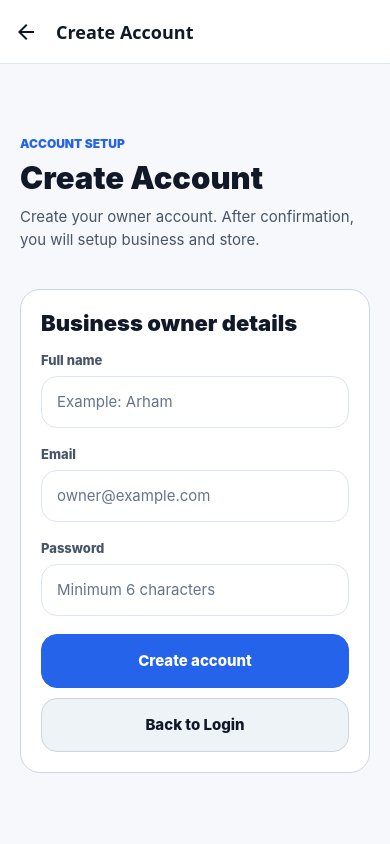
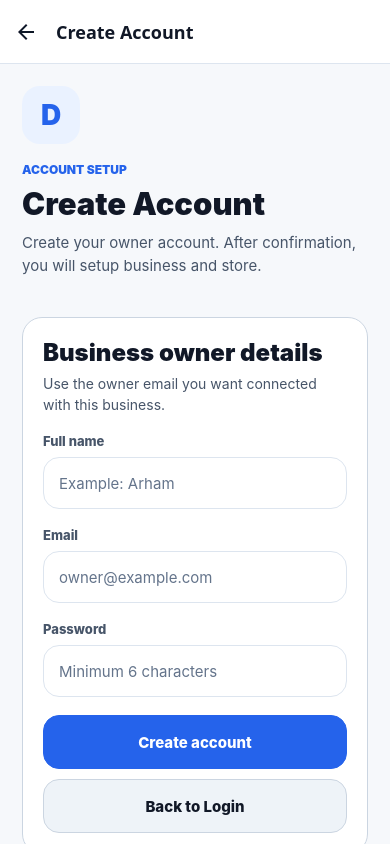
Before and after one commit to mian-arham-haroon/dukan-app, a React Native app: screen /Signup in a window 390 px wide. Built offline with nearby package versions, Linux system fonts and the light colour scheme; no server answers.

Commit message:
Complete modern light and dark UI polish

```diff
--- a/src/screens/auth/LoginScreen.tsx
+++ b/src/screens/auth/LoginScreen.tsx
@@ -151,14 +151,25 @@ export function LoginScreen({ navigation }: Props) {
     <SafeAreaView style={[styles.screen, { backgroundColor: theme.background }]}>
       <ScrollView contentContainerStyle={styles.scrollContent}>
         <View style={styles.wrapper}>
+          <View style={styles.hero}>
+            <View style={[styles.brandMark, { backgroundColor: theme.primarySoft }]}>
+              <Text style={[styles.brandMarkText, { color: theme.primary }]}>D</Text>
+            </View>
+
             <AppHeader
               eyebrow="Offline first small business app"
               title="Dukan App"
               subtitle="Login with Supabase Auth. Business and store setup comes before cloud sync."
             />
+          </View>
 
           <AppCard style={styles.card}>
+            <View style={styles.cardHeader}>
               <Text style={[styles.cardTitle, { color: theme.textPrimary }]}>Login</Text>
+              <Text style={[styles.cardSubtitle, { color: theme.textSecondary }]}>
+                Continue to your shop workspace.
+              </Text>
+            </View>
 
             <AppInput
               label="Email"
@@ -224,35 +235,53 @@ const styles = StyleSheet.create({
   },
   scrollContent: {
     flexGrow: 1,
-    padding: 20,
+    padding: 22,
     justifyContent: "center",
   },
   wrapper: {
     width: "100%",
-    maxWidth: 440,
+    maxWidth: 460,
     alignSelf: "center",
   },
+  hero: {
+    marginBottom: 6,
+  },
+  brandMark: {
+    width: 58,
+    height: 58,
+    borderRadius: 18,
+    alignItems: "center",
+    justifyContent: "center",
+    marginBottom: 18,
+  },
+  brandMarkText: {
+    fontSize: 28,
+    fontWeight: "900",
+  },
   card: {
-    marginTop: 18,
+    marginTop: 14,
+    gap: 2,
+  },
+  cardHeader: {
+    marginBottom: 18,
   },
   cardTitle: {
-    fontSize: 22,
+    fontSize: 24,
     fontWeight: "900",
-    color: "#0F172A",
-    marginBottom: 16,
+    marginBottom: 6,
+  },
+  cardSubtitle: {
+    fontSize: 14,
+    lineHeight: 21,
   },
   errorText: {
-    color: "#DC2626",
     fontSize: 13,
     fontWeight: "700",
     marginBottom: 14,
   },
   warningText: {
-    color: "#92400E",
-    backgroundColor: "#FFFBEB",
-    borderColor: "#FDE68A",
     borderWidth: 1,
-    borderRadius: 12,
+    borderRadius: 14,
     padding: 12,
     fontSize: 13,
     fontWeight: "700",
@@ -270,6 +299,5 @@ const styles = StyleSheet.create({
   loadingText: {
     fontSize: 15,
     fontWeight: "700",
-    color: "#64748B",
   },
 });
--- a/src/screens/auth/SignupScreen.tsx
+++ b/src/screens/auth/SignupScreen.tsx
@@ -105,14 +105,27 @@ export function SignupScreen({ navigation }: Props) {
     <SafeAreaView style={[styles.screen, { backgroundColor: theme.background }]}>
       <ScrollView contentContainerStyle={styles.scrollContent}>
         <View style={styles.wrapper}>
-          <AppHeader
-            eyebrow="Account setup"
-            title="Create Account"
-            subtitle="Create your owner account. After confirmation, you will setup business and store."
-          />
+          <View style={styles.hero}>
+            <View style={[styles.brandMark, { backgroundColor: theme.primarySoft }]}>
+              <Text style={[styles.brandMarkText, { color: theme.primary }]}>D</Text>
+            </View>
+
+            <AppHeader
+              eyebrow="Account setup"
+              title="Create Account"
+              subtitle="Create your owner account. After confirmation, you will setup business and store."
+            />
+          </View>
 
           <AppCard style={styles.card}>
-            <Text style={[styles.cardTitle, { color: theme.textPrimary }]}>Business owner details</Text>
+            <View style={styles.cardHeader}>
+              <Text style={[styles.cardTitle, { color: theme.textPrimary }]}>
+                Business owner details
+              </Text>
+              <Text style={[styles.cardSubtitle, { color: theme.textSecondary }]}>
+                Use the owner email you want connected with this business.
+              </Text>
+            </View>
 
             <AppInput
               label="Full name"
@@ -176,41 +189,57 @@ const styles = StyleSheet.create({
   },
   scrollContent: {
     flexGrow: 1,
-    padding: 20,
+    padding: 22,
     justifyContent: "center",
   },
   wrapper: {
     width: "100%",
-    maxWidth: 440,
+    maxWidth: 460,
     alignSelf: "center",
   },
+  hero: {
+    marginBottom: 6,
+  },
+  brandMark: {
+    width: 58,
+    height: 58,
+    borderRadius: 18,
+    alignItems: "center",
+    justifyContent: "center",
+    marginBottom: 18,
+  },
+  brandMarkText: {
+    fontSize: 28,
+    fontWeight: "900",
+  },
   card: {
-    marginTop: 18,
+    marginTop: 14,
+  },
+  cardHeader: {
+    marginBottom: 18,
   },
   cardTitle: {
-    fontSize: 22,
+    fontSize: 24,
     fontWeight: "900",
-    color: "#0F172A",
-    marginBottom: 16,
+    marginBottom: 6,
+  },
+  cardSubtitle: {
+    fontSize: 14,
+    lineHeight: 21,
   },
   errorText: {
-    color: "#DC2626",
     fontSize: 13,
     fontWeight: "700",
     marginBottom: 14,
   },
   successText: {
-    color: "#15803D",
     fontSize: 13,
     fontWeight: "700",
     marginBottom: 14,
   },
   warningText: {
-    color: "#92400E",
-    backgroundColor: "#FFFBEB",
-    borderColor: "#FDE68A",
     borderWidth: 1,
-    borderRadius: 12,
+    borderRadius: 14,
     padding: 12,
     fontSize: 13,
     fontWeight: "700",
--- a/src/screens/dashboard/DashboardScreen.tsx
+++ b/src/screens/dashboard/DashboardScreen.tsx
@@ -65,9 +65,9 @@ const modules: Array<{
 ];
 
 const stats = [
-  { label: "Today Sales", value: "Rs 0", helper: "Current day" },
-  { label: "Customer Udhaar", value: "Rs 0", helper: "Outstanding" },
-  { label: "Low Stock Items", value: "0", helper: "Needs review" },
+  { label: "Today Sales", value: "Rs 0", helper: "Current day", accent: "primary" },
+  { label: "Customer Udhaar", value: "Rs 0", helper: "Outstanding", accent: "success" },
+  { label: "Low Stock Items", value: "0", helper: "Needs review", accent: "warning" },
 ];
 
 export function DashboardScreen({ navigation }: Props) {
@@ -84,9 +84,13 @@ export function DashboardScreen({ navigation }: Props) {
     <AppScreen contentStyle={styles.scrollContent}>
       <View style={styles.wrapper}>
         <AppCard style={styles.heroCard}>
-          <AppText variant="label" tone="muted">
+          <View style={styles.heroTopRow}>
+            <View style={[styles.heroBadge, { backgroundColor: theme.primarySoft }]}>
+              <AppText variant="label" style={{ color: theme.primary }}>
                 Business overview
               </AppText>
+            </View>
+          </View>
 
           <AppText variant="title" style={styles.heroTitle}>
             Dashboard
@@ -114,12 +118,21 @@ export function DashboardScreen({ navigation }: Props) {
         </AppCard>
 
         <View style={styles.statsRow}>
-          {stats.map((stat) => (
+          {stats.map((stat) => {
+            const accentColor =
+              stat.accent === "success"
+                ? theme.success
+                : stat.accent === "warning"
+                ? theme.warning
+                : theme.primary;
+
+            return (
               <AppCard
                 key={stat.label}
                 variant="muted"
                 style={[styles.statCard, { width: cardWidth }]}
               >
+                <View style={[styles.statAccent, { backgroundColor: accentColor }]} />
                 <AppText variant="label" tone="muted">
                   {stat.label}
                 </AppText>
@@ -130,7 +143,8 @@ export function DashboardScreen({ navigation }: Props) {
                   {stat.helper}
                 </AppText>
               </AppCard>
-          ))}
+            );
+          })}
         </View>
 
         <View style={styles.sectionHeader}>
@@ -163,7 +177,7 @@ export function DashboardScreen({ navigation }: Props) {
                   {
                     width: moduleWidth,
                     backgroundColor: theme.card,
-                    borderColor: theme.border,
+                    borderColor: theme.borderStrong,
                     shadowColor: theme.shadow,
                   },
                   pressed && styles.pressed,
@@ -173,9 +187,13 @@ export function DashboardScreen({ navigation }: Props) {
                   <View
                     style={[
                       styles.moduleAccent,
-                      { backgroundColor: accentColor },
+                      { backgroundColor: accentColor + "24" },
                     ]}
-                  />
+                  >
+                    <Text style={[styles.moduleInitial, { color: accentColor }]}>
+                      {item.title.charAt(0)}
+                    </Text>
+                  </View>
 
                   <View style={styles.moduleTextBox}>
                     <Text
@@ -197,7 +215,7 @@ export function DashboardScreen({ navigation }: Props) {
                   </View>
                 </View>
 
-                <Text style={[styles.moduleArrow, { color: accentColor }]}>
+                <Text style={[styles.moduleArrow, { color: theme.textSecondary }]}>
                   &gt;
                 </Text>
               </Pressable>
@@ -211,35 +229,45 @@ export function DashboardScreen({ navigation }: Props) {
 
 const styles = StyleSheet.create({
   scrollContent: {
-    padding: 20,
+    padding: 18,
     paddingBottom: 36,
   },
   wrapper: {
     width: "100%",
-    maxWidth: 1100,
+    maxWidth: 960,
     alignSelf: "center",
-    gap: 18,
+    gap: 16,
   },
   heroCard: {
-    padding: 24,
+    padding: 22,
+  },
+  heroTopRow: {
+    flexDirection: "row",
+    alignItems: "center",
+    marginBottom: 10,
+  },
+  heroBadge: {
+    borderRadius: 999,
+    paddingHorizontal: 12,
+    paddingVertical: 7,
   },
   heroTitle: {
-    fontSize: 32,
-    lineHeight: 40,
-    marginTop: 6,
+    fontSize: 34,
+    lineHeight: 41,
   },
   heroSubtitle: {
-    maxWidth: 680,
-    marginTop: 6,
+    maxWidth: 620,
+    marginTop: 8,
   },
   heroActions: {
     flexDirection: "row",
     flexWrap: "wrap",
     gap: 10,
-    marginTop: 20,
+    marginTop: 22,
   },
   heroButton: {
     minWidth: 170,
+    flexGrow: 1,
   },
   statsRow: {
     flexDirection: "row",
@@ -248,12 +276,19 @@ const styles = StyleSheet.create({
     gap: 12,
   },
   statCard: {
-    minHeight: 126,
+    minHeight: 132,
     justifyContent: "space-between",
+    overflow: "hidden",
+  },
+  statAccent: {
+    width: 38,
+    height: 4,
+    borderRadius: 999,
+    marginBottom: 12,
   },
   statValue: {
-    fontSize: 28,
-    lineHeight: 36,
+    fontSize: 29,
+    lineHeight: 37,
     marginTop: 8,
   },
   sectionHeader: {
@@ -269,11 +304,11 @@ const styles = StyleSheet.create({
     flexDirection: "row",
     flexWrap: "wrap",
     justifyContent: "space-between",
-    gap: 12,
+    gap: 13,
   },
   moduleCard: {
-    minHeight: 116,
-    borderRadius: 16,
+    minHeight: 122,
+    borderRadius: 20,
     padding: 18,
     borderWidth: 1,
     flexDirection: "row",
@@ -290,13 +325,19 @@ const styles = StyleSheet.create({
   moduleContent: {
     flex: 1,
     flexDirection: "row",
-    alignItems: "flex-start",
-    gap: 12,
+    alignItems: "center",
+    gap: 14,
   },
   moduleAccent: {
-    width: 4,
-    alignSelf: "stretch",
-    borderRadius: 999,
+    width: 48,
+    height: 48,
+    borderRadius: 16,
+    alignItems: "center",
+    justifyContent: "center",
+  },
+  moduleInitial: {
+    fontSize: 20,
+    fontWeight: "900",
   },
   moduleTextBox: {
     flex: 1,
--- a/src/screens/modules/InvoicesScreen.tsx
+++ b/src/screens/modules/InvoicesScreen.tsx
@@ -166,7 +166,12 @@ export function InvoicesScreen({ navigation }: Props) {
           </AppCard>
 
           <AppCard style={styles.formCard}>
-            <Text style={[styles.cardTitle, { color: theme.textPrimary }]}>Create invoice</Text>
+            <View style={styles.formTitleBlock}>
+              <Text style={[styles.cardTitle, { color: theme.textPrimary }]}>Create invoice</Text>
+              <Text style={[styles.cardSubtitle, { color: theme.textSecondary }]}>
+                Select a customer, add products, then choose the payment status.
+              </Text>
+            </View>
 
             <Text style={[styles.fieldLabel, { color: theme.textSecondary }]}>Customer</Text>
             <View style={styles.optionGrid}>
@@ -198,18 +203,18 @@ export function InvoicesScreen({ navigation }: Props) {
 
             <View style={styles.addItemRow}>
               <View style={styles.quantityBox}><AppInput label="Quantity" placeholder="1" value={quantity} onChangeText={setQuantity} keyboardType="numeric" /></View>
-              <Pressable style={styles.addItemButton} onPress={handleAddItemToCart}><Text style={styles.addItemButtonText}>Add item</Text></Pressable>
+              <Pressable style={[styles.addItemButton, { backgroundColor: theme.success, borderColor: theme.success }]} onPress={handleAddItemToCart}><Text style={[styles.addItemButtonText, { color: theme.primaryText }]}>Add item</Text></Pressable>
             </View>
 
             <Text style={[styles.fieldLabel, { color: theme.textSecondary }]}>Invoice items</Text>
             {cartLines.length === 0 ? (
               <View style={[styles.warningBox, { backgroundColor: theme.warningSoft, borderColor: theme.warning }]}><Text style={[styles.warningText, { color: theme.warning }]}>No items added yet. Select product, enter quantity, then press Add item.</Text></View>
             ) : (
-              <View style={[styles.cartBox, { borderColor: theme.border }]}>{cartLines.map((line) => (
+              <View style={[styles.cartBox, { backgroundColor: theme.card, borderColor: theme.border }]}>{cartLines.map((line) => (
                 <View key={line.productId} style={[styles.cartLine, { backgroundColor: theme.card, borderBottomColor: theme.border }]}>
                   <View style={styles.cartLineInfo}><Text style={[styles.cartLineTitle, { color: theme.textPrimary }]}>{line.productName}</Text><Text style={[styles.cartLineMeta, { color: theme.textSecondary }]}>Rs {line.unitPrice} x {line.quantity}</Text></View>
                   <Text style={[styles.cartLineTotal, { color: theme.textPrimary }]}>Rs {line.lineTotal}</Text>
-                  <Pressable style={styles.removeButton} onPress={() => handleRemoveCartLine(line.productId)}><Text style={styles.removeButtonText}>Remove</Text></Pressable>
+                  <Pressable style={[styles.removeButton, { backgroundColor: theme.dangerSoft, borderColor: theme.danger }]} onPress={() => handleRemoveCartLine(line.productId)}><Text style={[styles.removeButtonText, { color: theme.danger }]}>Remove</Text></Pressable>
                 </View>
               ))}</View>
             )}
@@ -257,7 +262,10 @@ export function InvoicesScreen({ navigation }: Props) {
             <EmptyState title="No invoices yet" message="Create your first invoice using the form above." />
           ) : (
             <View style={styles.listSection}>
-              <Text style={[styles.sectionTitle, { color: theme.textPrimary }]}>Recent invoices</Text>
+              <View style={styles.sectionHeader}>
+                <Text style={[styles.sectionTitle, { color: theme.textPrimary }]}>Recent invoices</Text>
+                <Text style={[styles.sectionCount, { color: theme.textMuted }]}>{invoices.length} invoices</Text>
+              </View>
               {invoices.map((invoice) => (
                 <AppCard key={invoice.id} style={styles.invoiceCard}>
                   <View style={styles.invoiceTopRow}>
@@ -299,59 +307,63 @@ export function InvoicesScreen({ navigation }: Props) {
 }
 
 const styles = StyleSheet.create({
-  screen: { flex: 1, backgroundColor: "#F3F6FA" },
-  scrollContent: { padding: 20, paddingBottom: 36 },
-  wrapper: { width: "100%", maxWidth: 900, alignSelf: "center", gap: 16 },
-  headerCard: { borderColor: "#CBD5E1", borderRadius: 16 },
-  formCard: { borderRadius: 16 },
-  fieldLabel: { fontSize: 13, color: "#334155", marginTop: 14, fontWeight: "800" },
-  cardTitle: { fontSize: 20, fontWeight: "900", color: "#0F172A", marginBottom: 12 },
+  screen: { flex: 1 },
+  scrollContent: { padding: 18, paddingBottom: 38 },
+  wrapper: { width: "100%", maxWidth: 860, alignSelf: "center", gap: 18 },
+  headerCard: { borderRadius: 22 },
+  formCard: { borderRadius: 22 },
+  formTitleBlock: { marginBottom: 6 },
+  fieldLabel: { fontSize: 13, marginTop: 16, fontWeight: "900", textTransform: "uppercase" },
+  cardTitle: { fontSize: 22, fontWeight: "900", marginBottom: 5 },
+  cardSubtitle: { fontSize: 14, lineHeight: 21 },
   summaryRow: { flexDirection: "row", flexWrap: "wrap", gap: 12 },
-  summaryBox: { flex: 1, minWidth: 180, backgroundColor: "#F8FAFC", borderRadius: 12, padding: 16, borderWidth: 1, borderColor: "#D8E0EA" },
-  summaryLabel: { fontSize: 12, color: "#64748B", marginBottom: 6, fontWeight: "800", textTransform: "uppercase" },
-  summaryValue: { fontSize: 26, fontWeight: "900", color: "#0F172A" },
-  summaryHint: { color: "#64748B", fontSize: 12, marginTop: 4, fontWeight: "700" },
+  summaryBox: { flex: 1, minWidth: 180, borderRadius: 16, padding: 16, borderWidth: 1 },
+  summaryLabel: { fontSize: 12, marginBottom: 6, fontWeight: "900", textTransform: "uppercase" },
+  summaryValue: { fontSize: 28, fontWeight: "900" },
+  summaryHint: { fontSize: 12, marginTop: 4, fontWeight: "700" },
   optionGrid: { flexDirection: "row", flexWrap: "wrap", gap: 10, marginTop: 8 },
-  optionCard: { minWidth: 160, flexGrow: 1, padding: 14, borderRadius: 12, backgroundColor: "#FFF", borderWidth: 1, borderColor: "#D8E0EA", marginBottom: 8 },
-  optionCardActive: { backgroundColor: "#EEF6FF", borderColor: "#2563EB" },
-  optionTitle: { fontWeight: "900", color: "#0F172A", fontSize: 15 },
-  optionTitleActive: { color: "#1D4ED8" },
-  optionMeta: { color: "#475569", marginTop: 6, fontSize: 13, fontWeight: "700" },
-  addItemRow: { flexDirection: "row", alignItems: "center", flexWrap: "wrap", gap: 8, marginTop: 12 },
-  quantityBox: { width: 120, minWidth: 120 },
-  addItemButton: { backgroundColor: "#0F766E", paddingHorizontal: 16, paddingVertical: 12, borderRadius: 10 },
-  addItemButtonText: { color: "#FFF", fontWeight: "800" },
-  cartBox: { marginTop: 8, borderWidth: 1, borderColor: "#E2E8F0", borderRadius: 12, overflow: "hidden" },
-  cartLine: { flexDirection: "row", justifyContent: "space-between", alignItems: "center", padding: 12, gap: 10, backgroundColor: "#FFF", borderBottomWidth: 1, borderBottomColor: "#F1F5F9" },
+  optionCard: { minWidth: 160, flexGrow: 1, padding: 15, borderRadius: 16, borderWidth: 1, marginBottom: 8 },
+  optionCardActive: {},
+  optionTitle: { fontWeight: "900", fontSize: 15 },
+  optionTitleActive: {},
+  optionMeta: { marginTop: 7, fontSize: 13, fontWeight: "700", lineHeight: 18 },
+  addItemRow: { flexDirection: "row", alignItems: "center", flexWrap: "wrap", gap: 10, marginTop: 14 },
+  quantityBox: { width: 132, minWidth: 132 },
+  addItemButton: { minHeight: 52, justifyContent: "center", paddingHorizontal: 18, paddingVertical: 12, borderRadius: 16, borderWidth: 1 },
+  addItemButtonText: { fontWeight: "900" },
+  cartBox: { marginTop: 8, borderWidth: 1, borderRadius: 16, overflow: "hidden" },
+  cartLine: { flexDirection: "row", justifyContent: "space-between", alignItems: "center", padding: 14, gap: 10, borderBottomWidth: 1 },
   cartLineInfo: { flex: 1 },
-  cartLineTitle: { fontWeight: "900", color: "#0F172A" },
-  cartLineMeta: { color: "#64748B", marginTop: 3 },
-  cartLineTotal: { fontWeight: "900", color: "#0F172A" },
-  removeButton: { backgroundColor: "#FFF1F2", paddingHorizontal: 12, paddingVertical: 8, borderRadius: 8, borderWidth: 1, borderColor: "#FECDD3" },
-  removeButtonText: { color: "#B91C1C", fontWeight: "800" },
+  cartLineTitle: { fontWeight: "900" },
+  cartLineMeta: { marginTop: 4 },
+  cartLineTotal: { fontWeight: "900" },
+  removeButton: { paddingHorizontal: 12, paddingVertical: 8, borderRadius: 999, borderWidth: 1 },
+  removeButtonText: { fontWeight: "900", fontSize: 12 },
   statusRow: { flexDirection: "row", flexWrap: "wrap", gap: 8, marginTop: 8 },
-  statusButton: { flexGrow: 1, alignItems: "center", paddingHorizontal: 14, paddingVertical: 11, borderRadius: 10, backgroundColor: "#F8FAFC", borderWidth: 1, borderColor: "#D8E0EA" },
+  statusButton: { flexGrow: 1, alignItems: "center", paddingHorizontal: 14, paddingVertical: 12, borderRadius: 16, borderWidth: 1 },
   statusButtonActive: { borderWidth: 2 },
-  statusButtonText: { fontWeight: "900", color: "#475569", fontSize: 12 },
-  totalBox: { marginTop: 14, backgroundColor: "#F8FAFC", padding: 14, borderRadius: 12, borderWidth: 1, borderColor: "#D8E0EA" },
-  totalRow: { flexDirection: "row", justifyContent: "space-between", marginTop: 6, gap: 12 },
-  totalLabel: { color: "#64748B", fontWeight: "700" },
-  totalValue: { fontWeight: "900", color: "#0F172A" },
-  errorText: { color: "#DC2626", fontWeight: "700", marginTop: 8 },
-  saveButton: { marginTop: 14, backgroundColor: "#1D4ED8" },
-  listSection: { gap: 12 },
+  statusButtonText: { fontWeight: "900", fontSize: 12 },
+  totalBox: { marginTop: 16, padding: 16, borderRadius: 16, borderWidth: 1, gap: 8 },
+  totalRow: { flexDirection: "row", justifyContent: "space-between", gap: 12 },
+  totalLabel: { fontWeight: "800" },
+  totalValue: { fontWeight: "900", fontSize: 16 },
+  errorText: { fontWeight: "800", marginTop: 10, lineHeight: 19 },
+  saveButton: { marginTop: 16 },
+  listSection: { gap: 14 },
+  sectionHeader: { flexDirection: "row", alignItems: "flex-end", justifyContent: "space-between", gap: 12 },
   sectionTitle: { fontSize: 20, fontWeight: "900" },
-  invoiceCard: { borderColor: "#D8E0EA", borderRadius: 16 },
+  sectionCount: { fontSize: 12, fontWeight: "800" },
+  invoiceCard: { borderRadius: 22 },
   invoiceTopRow: { flexDirection: "row", justifyContent: "space-between", alignItems: "flex-start", gap: 12 },
   invoiceInfo: { flex: 1 },
-  invoiceNo: { fontWeight: "900", color: "#0F172A", fontSize: 16 },
-  invoiceMeta: { color: "#475569", marginTop: 4, lineHeight: 19 },
-  badge: { backgroundColor: "#F1F5F9", paddingHorizontal: 10, paddingVertical: 7, borderRadius: 999, borderWidth: 1, borderColor: "#E2E8F0" },
-  badgeText: { fontWeight: "900", color: "#0F172A", textTransform: "uppercase", fontSize: 11 },
-  invoiceStatsRow: { flexDirection: "row", flexWrap: "wrap", gap: 10, marginTop: 12 },
-  invoiceStat: { flex: 1, minWidth: 110, backgroundColor: "#F8FAFC", padding: 10, borderRadius: 10, borderWidth: 1 },
-  statLabel: { color: "#64748B", fontSize: 12, fontWeight: "700" },
-  statValue: { fontWeight: "900", color: "#0F172A", marginTop: 3 },
-  warningBox: { backgroundColor: "#FFFBEB", padding: 12, borderRadius: 8, borderWidth: 1, borderColor: "#FEF3C7" },
-  warningText: { color: "#92400E" },
+  invoiceNo: { fontWeight: "900", fontSize: 16 },
+  invoiceMeta: { marginTop: 5, lineHeight: 20 },
+  badge: { paddingHorizontal: 11, paddingVertical: 7, borderRadius: 999, borderWidth: 1 },
+  badgeText: { fontWeight: "900", textTransform: "uppercase", fontSize: 11 },
+  invoiceStatsRow: { flexDirection: "row", flexWrap: "wrap", gap: 10, marginTop: 14, marginBottom: 14 },
+  invoiceStat: { flex: 1, minWidth: 110, padding: 12, borderRadius: 14, borderWidth: 1 },
+  statLabel: { fontSize: 12, fontWeight: "800" },
+  statValue: { fontWeight: "900", marginTop: 5, fontSize: 15 },
+  warningBox: { padding: 13, borderRadius: 14, borderWidth: 1, marginTop: 8 },
+  warningText: { fontWeight: "800", lineHeight: 19 },
 });
```
Lines whose indentation alone changed are shown as unchanged.
